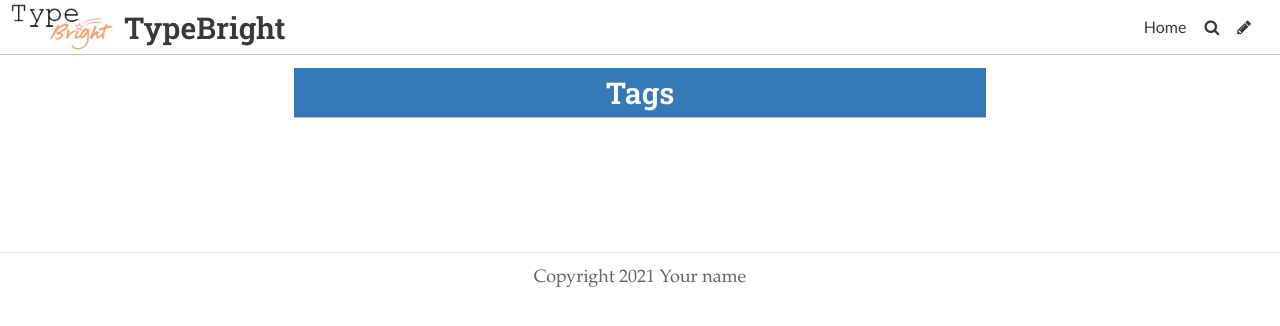
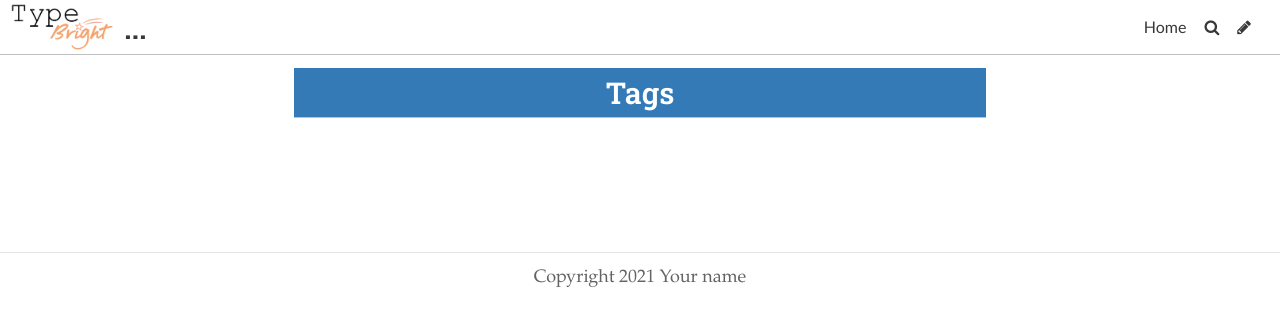
Before and after one commit to nicoleanncarter/typo-design-template, a Jekyll site: the page built from pages/tags.md, in a window 1280 px wide. Shown: the top 326 px of the page. Built offline with Jekyll 4.4.1, drawn with Linux system fonts in a browser that asks for light colours; some web fonts are replaced.

Commit message:
Update Settings “general”

```diff
--- a/_data/settings.yml
+++ b/_data/settings.yml
@@ -1,7 +1,7 @@
-title: TypeBright
+title: ...
 description: A website with a blog
 footer_text: Copyright 2021 Your name
-header_feature_image: ../uploads/janica-chioco-im92smzamzi-unsplash.jpg
+header_feature_image: ../uploads/screenshot-2021-09-28-at-14.24.16.png
 header_text: ""
 header_text_color: "#ffffff"
 bannerheight: 20vmax
```
